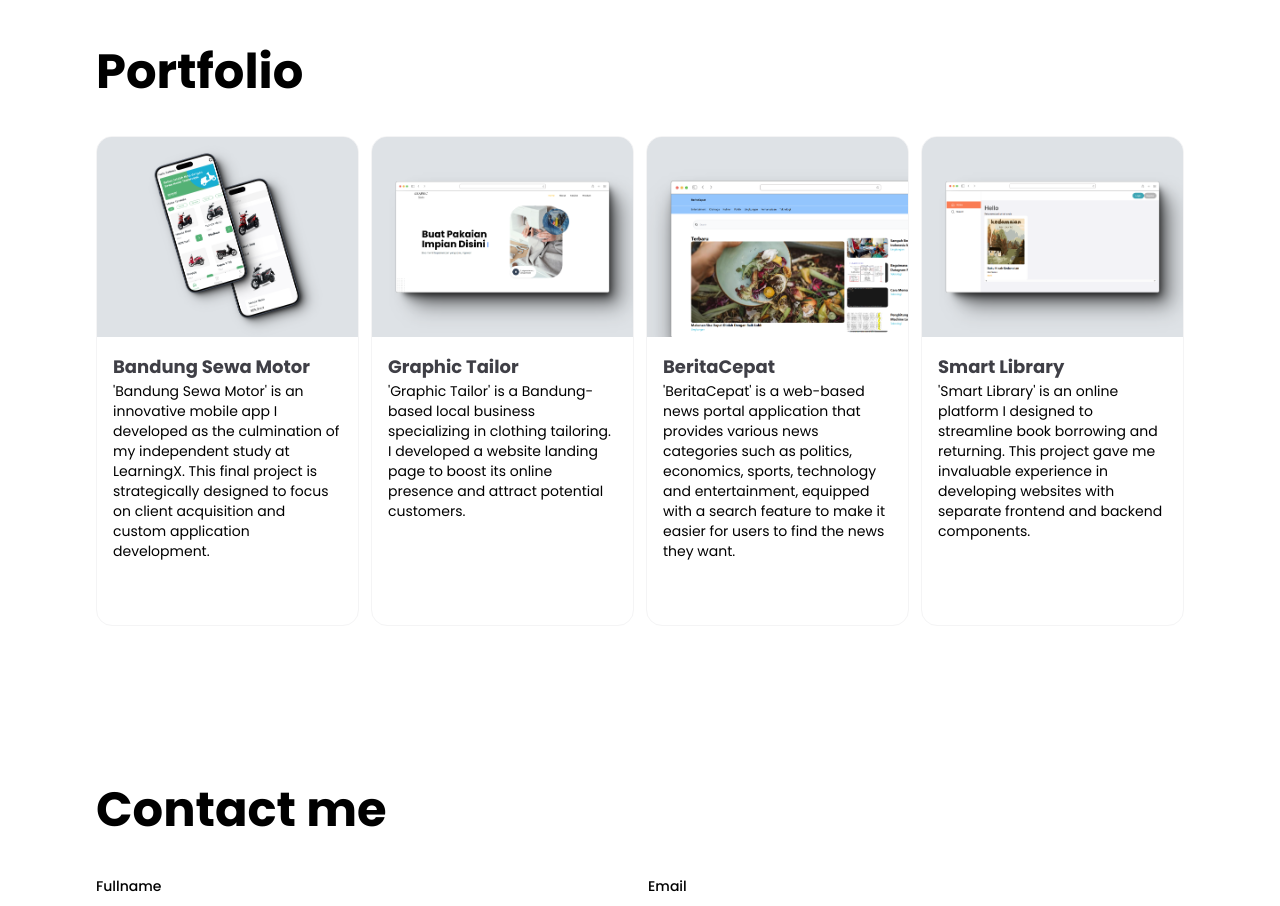
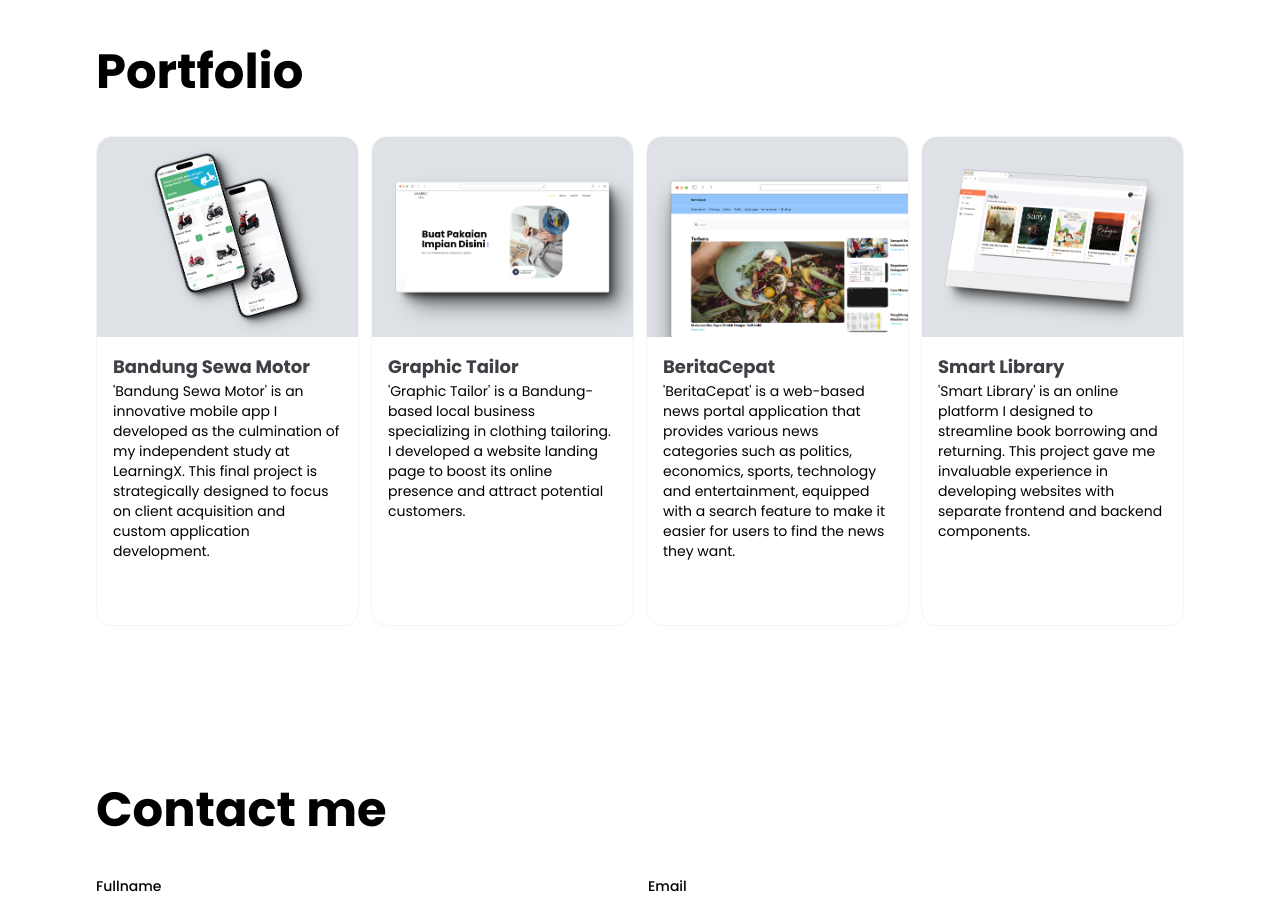
Before and after one commit to fardz2/fardz2-personal-website, a Next.js app: page / in a window 1280 px wide. Shown: the part 1460-2366 px from the top of the page. Built offline with nearby package versions, Linux system fonts and the light colour scheme.

Commit message:
update portfolio

```diff
--- a/app/globals.css
+++ b/app/globals.css
@@ -2,7 +2,6 @@
 @tailwind components;
 @tailwind utilities;
 
-
 html {
-    scroll-behavior: smooth;
-  }
+  scroll-behavior: smooth;
+}
--- a/app/layout.tsx
+++ b/app/layout.tsx
@@ -23,8 +23,8 @@
   children: React.ReactNode;
 }>) {
   return (
-    <html lang="en">
-      <body className={`${poppins.className}  dark:bg-gray-950 scroll-smooth`}>
+    <html lang="en" className="scroll-smooth">
+      <body className={`${poppins.className}  dark:bg-gray-950 `}>
         <ThemeProvider
           attribute="class"
           defaultTheme="system"
--- a/components/NavBar.tsx
+++ b/components/NavBar.tsx
@@ -154,7 +154,7 @@
       <AnimatePresence>
         {show && (
           <motion.div
-            className="fixed top-0 right-0 left-0 bottom-0 flex items-center justify-center flex-col gap-3 z-[90] bg-white dark:bg-black"
+            className="fixed top-0 right-0 left-0 bottom-0 flex items-center justify-center flex-col gap-3 z-[90] bg-white dark:bg-gray-950"
             initial={{ opacity: 0 }}
             animate={{ opacity: 1 }}
             exit={{ opacity: 0 }}
--- a/components/Portfolio.tsx
+++ b/components/Portfolio.tsx
@@ -1,6 +1,6 @@
-import Image from "next/image";
 import { Fade } from "./animate/Fade";
-import { Button } from "./ui/button";
+
+import CardPortfolio from "./ui/card-portfolio";
 
 interface Portfolio {
   image: string;
@@ -51,25 +51,11 @@
                 delay={(delay += 0.1)}
                 key={index}
               >
-                <div className="relative overflow-hidden  rounded-2xl transition duration-200 group bg-white dark:bg-gray-900 hover:shadow-xl border border-zinc-100 dark:border-gray-900 pb-12 h-[490px]">
-                  <div className="w-full h-[200px] bg-gray-100 dark:bg-gray-900 rounded-tr-lg rounded-tl-lg  overflow-hidden  relative">
-                    <Image
-                      src={value.image}
-                      alt=""
-                      width={1000}
-                      height={1000}
-                      className={`group-hover:scale-95 group-hover:rounded-2xl transform object-cover w-full h-full transition duration-200 `}
-                    />
-                  </div>
-                  <div className=" p-4 flex flex-col justify-between ">
-                    <h2 className="font-bold text-lg text-zinc-700 dark:text-zinc-300">
-                      {value.title}
-                    </h2>
-                    <h2 className="font-normal  text-sm dark:text-zinc-300 ">
-                      {value.description}
-                    </h2>
-                  </div>
-                </div>
+                <CardPortfolio
+                  image={value.image}
+                  title={value.title}
+                  description={value.description}
+                />
               </Fade>
             ))}
           </div>
--- /dev/null
+++ b/components/ui/card-portfolio.tsx
@@ -0,0 +1,32 @@
+import Image from "next/image";
+export default function CardPortfolio({
+  image,
+  title,
+  description,
+}: {
+  image: string;
+  title: string;
+  description: string;
+}) {
+  return (
+    <div className="relative overflow-hidden  rounded-2xl transition duration-200 group bg-white dark:bg-gray-900 hover:shadow-xl border border-zinc-100 dark:border-gray-900 pb-12 h-[490px]">
+      <div className="w-full h-[200px] bg-gray-100 dark:bg-gray-900 rounded-tr-lg rounded-tl-lg  overflow-hidden  relative">
+        <Image
+          src={image}
+          alt=""
+          width={1000}
+          height={1000}
+          className={`group-hover:scale-95 group-hover:rounded-2xl transform object-cover w-full h-full transition duration-200 `}
+        />
+      </div>
+      <div className=" p-4 flex flex-col justify-between ">
+        <h2 className="font-bold text-lg text-zinc-700 dark:text-zinc-300">
+          {title}
+        </h2>
+        <h2 className="font-normal  text-sm dark:text-zinc-300 ">
+          {description}
+        </h2>
+      </div>
+    </div>
+  );
+}
```
Also changed, not shown: public/assets/2.png.
